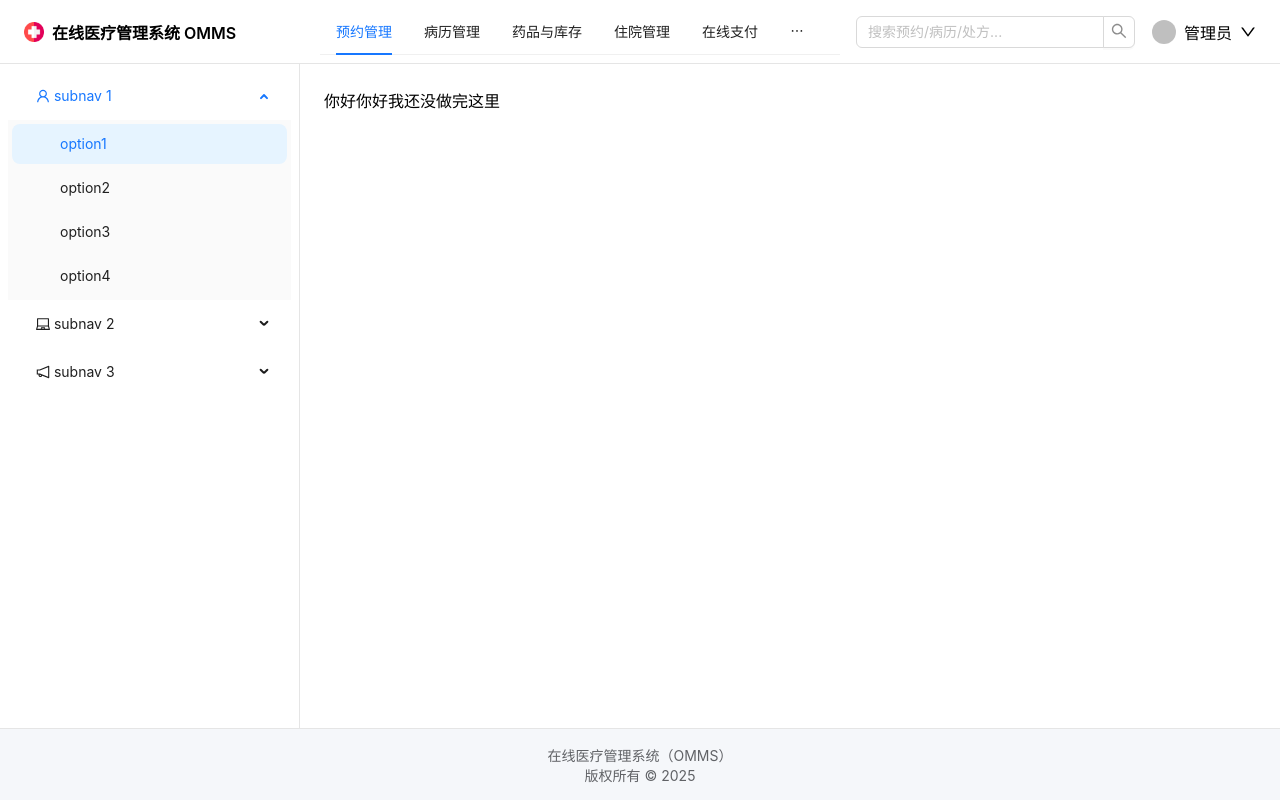
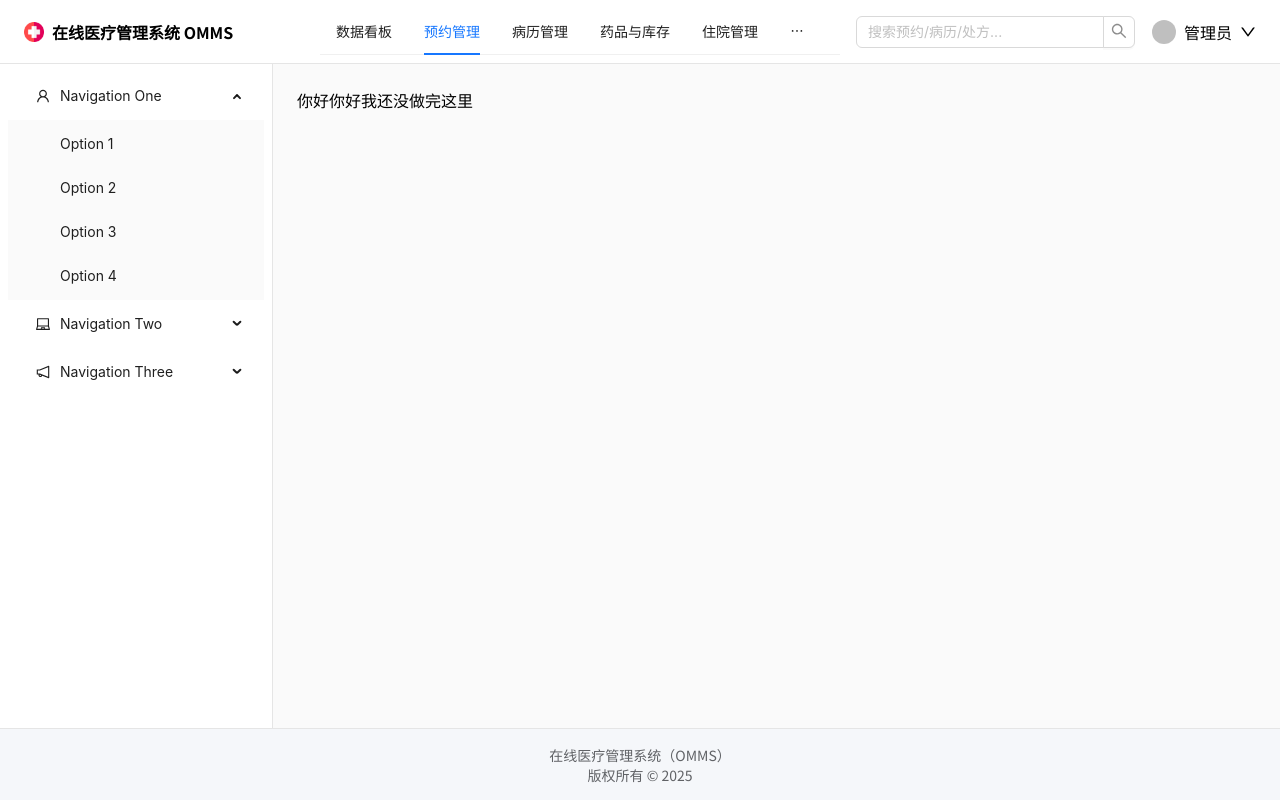
Before and after one commit to TouHikari/omms, a Vue app in the folder omms_frontend/: page / in a window 1280 px wide. Built offline with nearby package versions, Linux system fonts and the light colour scheme; sample sign-in values are in the browser's storage.

Commit message:
feat(layout): 404 page, simple layout, fonts CDN import

```diff
--- a/omms_frontend/index.html
+++ b/omms_frontend/index.html
@@ -1,10 +1,18 @@
-<!DOCTYPE html>
+<!doctype html>
 <html lang="zh-cn">
   <head>
-    <meta charset="UTF-8">
-    <link rel="icon" href="favicon.png">
-    <meta name="viewport" content="width=device-width, initial-scale=1.0">
+    <meta charset="UTF-8" />
+    <link rel="icon" href="favicon.png" />
+    <meta name="viewport" content="width=device-width, initial-scale=1.0" />
     <title>在线医疗管理系统</title>
+    <link
+      href="https://fonts.googleapis.com/css2?family=JetBrains+Mono&display=swap"
+      rel="stylesheet"
+    />
+    <link
+      href="https://fonts.googleapis.com/css2?family=Noto+Sans+SC:wght@400;700&display=swap"
+      rel="stylesheet"
+    />
   </head>
   <body>
     <div id="app"></div>
--- a/omms_frontend/src/App.vue
+++ b/omms_frontend/src/App.vue
@@ -6,18 +6,28 @@ import AppFooter from '@/components/AppFooter.vue';
 import DefaultLayout from '@/layouts/DefaultLayout.vue';
 
 const route = useRoute();
-const isBlankLayout = computed(() => route.meta?.layout === 'blank');
+const layoutMap = { default: DefaultLayout, blank: 'div' };
+const rawLayout = computed(() => route.meta?.layout);
+const CurrentLayout = computed(() => {
+  const l = rawLayout.value;
+  if (!l) return layoutMap.default;
+  if (typeof l === 'string') return layoutMap[l] || layoutMap.default;
+  return l;
+});
+const isBlankLayout = computed(() => rawLayout.value === 'blank');
 </script>
 
 <template>
   <div v-if="!isBlankLayout" class="app-container">
     <AppHeader />
-    <DefaultLayout>
+    <component :is="CurrentLayout">
       <RouterView />
-    </DefaultLayout>
+    </component>
     <AppFooter />
   </div>
-  <RouterView v-else />
+  <component v-else :is="CurrentLayout">
+    <RouterView />
+  </component>
 </template>
 
 <style lang="scss">
--- a/omms_frontend/src/assets/_variables.scss
+++ b/omms_frontend/src/assets/_variables.scss
@@ -24,3 +24,6 @@ $breakpoint-xxxl: 2000px;
 
 // 边框颜色
 $border-color: #e5e5e5;
+
+// 内容区域背景颜色
+$content-bg-color: #fafafa;
--- a/omms_frontend/src/components/AppHeader.vue
+++ b/omms_frontend/src/components/AppHeader.vue
@@ -8,6 +8,7 @@
     </div>
 
     <a-menu mode="horizontal" v-model:selectedKeys="selectedMenuKeys" :style="{ flex: 1, minWidth: '480px' }">
+      <a-menu-item key="dashboard">数据看板</a-menu-item>
       <a-menu-item key="appointments">预约管理</a-menu-item>
       <a-menu-item key="records">病历管理</a-menu-item>
       <a-menu-item key="pharmacy">药品与库存</a-menu-item>
--- a/omms_frontend/src/components/AppSidebar.vue
+++ b/omms_frontend/src/components/AppSidebar.vue
@@ -1,7 +1,14 @@
 <template>
   <a-layout-sider width="100%" height="100%" style="background: #fff" id="sidebar">
-    <a-menu v-model:selectedKeys="selectedKeys" v-model:openKeys="openKeys" mode="inline"
-      :style="{ height: '100%', borderRight: 0 }">
+    <a-menu
+      v-model:selectedKeys="state.selectedKeys"
+      style="width: 256px"
+      mode="inline"
+      :open-keys="state.openKeys"
+      :items="items"
+      :style="{ height: '100%', borderRight: 0 }"
+      @openChange="onOpenChange"
+      >
       <a-sub-menu key="sub1">
         <template #title>
           <span>
@@ -44,11 +51,49 @@
 </template>
 
 <script setup>
-import { ref } from 'vue'
+import { h ,reactive } from 'vue'
 import { UserOutlined, LaptopOutlined, NotificationOutlined } from '@ant-design/icons-vue'
 
-const selectedKeys = ref(['1'])
-const openKeys = ref(['sub1'])
+function getItem(label, key, icon, children, type) {
+  return {
+    key,
+    icon,
+    children,
+    label,
+    type,
+  };
+}
+const items = reactive([
+  getItem('Navigation One', 'sub1', () => h(UserOutlined), [
+    getItem('Option 1', '1'),
+    getItem('Option 2', '2'),
+    getItem('Option 3', '3'),
+    getItem('Option 4', '4'),
+  ]),
+  getItem('Navigation Two', 'sub2', () => h(LaptopOutlined), [
+    getItem('Option 5', '5'),
+    getItem('Option 6', '6'),
+  ]),
+  getItem('Navigation Three', 'sub4', () => h(NotificationOutlined), [
+    getItem('Option 9', '9'),
+    getItem('Option 10', '10'),
+    getItem('Option 11', '11'),
+    getItem('Option 12', '12'),
+  ]),
+]);
+const state = reactive({
+  rootSubmenuKeys: ['sub1', 'sub2', 'sub4'],
+  openKeys: ['sub1'],
+  selectedKeys: [],
+});
+const onOpenChange = openKeys => {
+  const latestOpenKey = openKeys.find(key => state.openKeys.indexOf(key) === -1);
+  if (state.rootSubmenuKeys.indexOf(latestOpenKey) === -1) {
+    state.openKeys = openKeys;
+  } else {
+    state.openKeys = latestOpenKey ? [latestOpenKey] : [];
+  }
+};
 </script>
 
 <style scoped lang="scss">
--- a/omms_frontend/src/layouts/DefaultLayout.vue
+++ b/omms_frontend/src/layouts/DefaultLayout.vue
@@ -30,5 +30,7 @@
 
 .content-container {
   padding: 24px;
+  width: 100%;
+  background-color: $content-bg-color;
 }
 </style>
--- a/omms_frontend/src/views/HomePage.vue
+++ b/omms_frontend/src/layouts/SimpleLayout.vue
@@ -2,16 +2,26 @@
 </script>
 
 <template>
-  <section class="home-container">
-    你好你好我还没做完这里
+  <section class="layout-container">
+    <main class="content-container">
+      <slot />
+    </main>
   </section>
 </template>
 
 <style lang="scss" scoped>
-.home-container {
+@use '@/assets/_variables.scss' as *;
+
+.layout-container {
   display: flex;
   flex-direction: row;
   min-height: calc(100vh - $header-height-prime - $footer-height-secondary);
   max-height: calc(100vh - $header-height-prime - $footer-height-secondary);
 }
+
+.content-container {
+  padding: 24px;
+  width: 100%;
+  background-color: $content-bg-color;
+}
 </style>
--- a/omms_frontend/src/router/index.js
+++ b/omms_frontend/src/router/index.js
@@ -1,7 +1,9 @@
 import { createRouter, createWebHistory } from 'vue-router'
-import HomePage from '@/views/HomePage.vue'
+import DashBoardPage from '@/views/DashBoardPage.vue'
 import LoginPage from '@/views/LoginPage.vue'
+import NotFoundPage from '@/views/404Page.vue'
 import { useAuthStore } from '@/stores/auth'
+import SimpleLayout from '@/layouts/SimpleLayout.vue'
 
 const router = createRouter({
   history: createWebHistory(import.meta.env.BASE_URL),
@@ -11,9 +13,9 @@ const router = createRouter({
   routes: [
     {
       path: '/',
-      name: 'home',
-      component: HomePage,
-      meta: { requiresAuth: true, title: '首页' },
+      name: 'dashboard',
+      component: DashBoardPage,
+      meta: { requiresAuth: true, title: '数据看板' },
     },
     {
       path: '/login',
@@ -24,7 +26,8 @@ const router = createRouter({
     {
       path: '/:pathMatch(.*)*',
       name: 'not-found',
-      redirect: '/',
+      component: NotFoundPage,
+      meta: { layout: SimpleLayout, title: '404' },
     },
   ],
 })
--- /dev/null
+++ b/omms_frontend/src/views/404Page.vue
@@ -0,0 +1,35 @@
+<template>
+  <div class="not-found-container">
+    <h2 class="not-found-title">404</h2>
+    <a-divider>Not Found</a-divider>
+    <p class="not-found-message">Oops! 很抱歉，页面不存在</p>
+  </div>
+</template>
+
+<style scoped lang="scss">
+@use '@/assets/_variables.scss' as *;
+
+.not-found-container {
+  display: flex;
+  flex-direction: column;
+  align-items: center;
+  justify-content: center;
+  height: calc(100vh - $header-height-prime - $footer-height-secondary);
+}
+
+.not-found-title {
+  font-size: 128px;
+  font-weight: bold;
+  font-family: 'JetBrains Mono', sans-serif;
+  margin: 0;
+  background: linear-gradient(120deg, #ff7a45 0%, #ff4d4f 50%, #cf1322 100%);
+  -webkit-background-clip: text;
+  background-clip: text;
+  -webkit-text-fill-color: transparent;
+  color: transparent;
+}
+
+.not-found-message {
+  font-size: 18px;
+}
+</style>
--- /dev/null
+++ b/omms_frontend/src/views/DashBoardPage.vue
@@ -0,0 +1,16 @@
+<script setup lang="ts">
+</script>
+
+<template>
+  <section class="dashboard-container">
+    你好你好我还没做完这里
+  </section>
+</template>
+
+<style lang="scss" scoped>
+.dashboard-container {
+  display: flex;
+  flex-direction: row;
+  height: calc(100vh - $header-height-prime - $footer-height-secondary);
+}
+</style>
```
